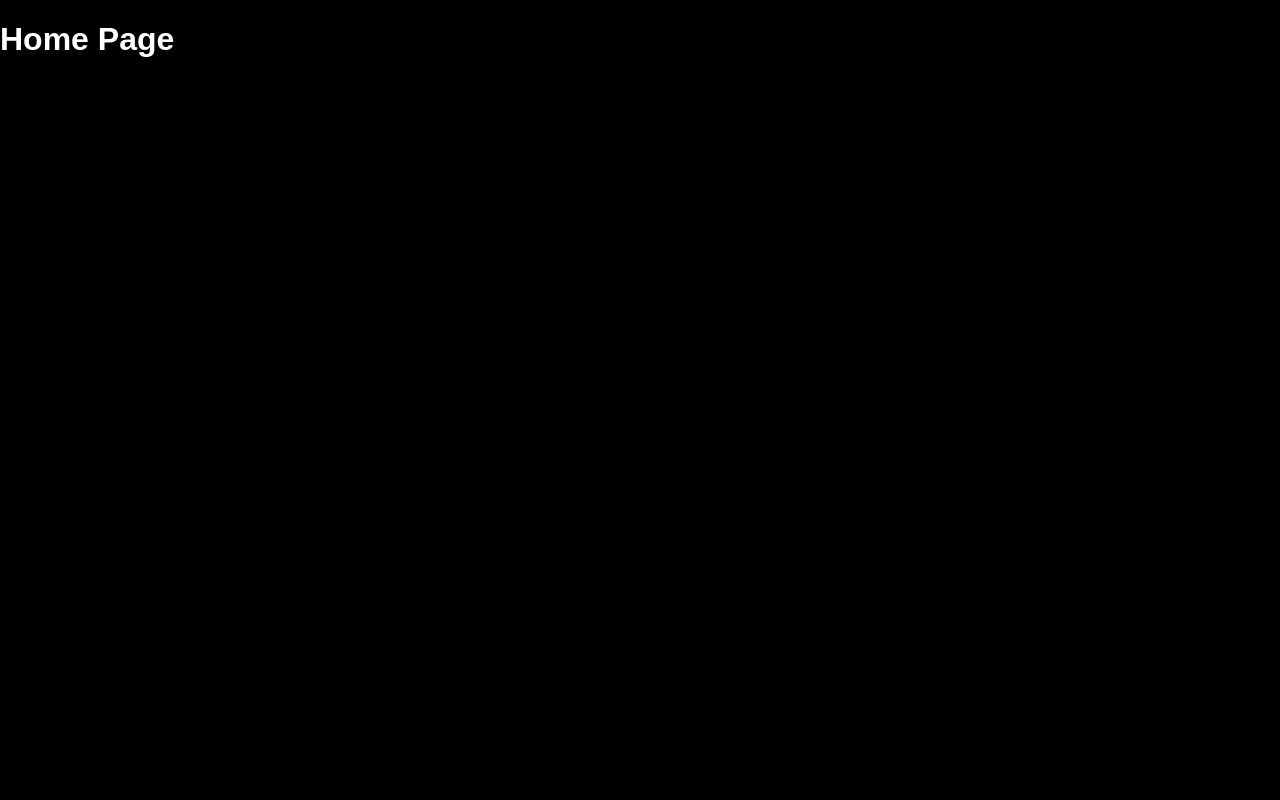
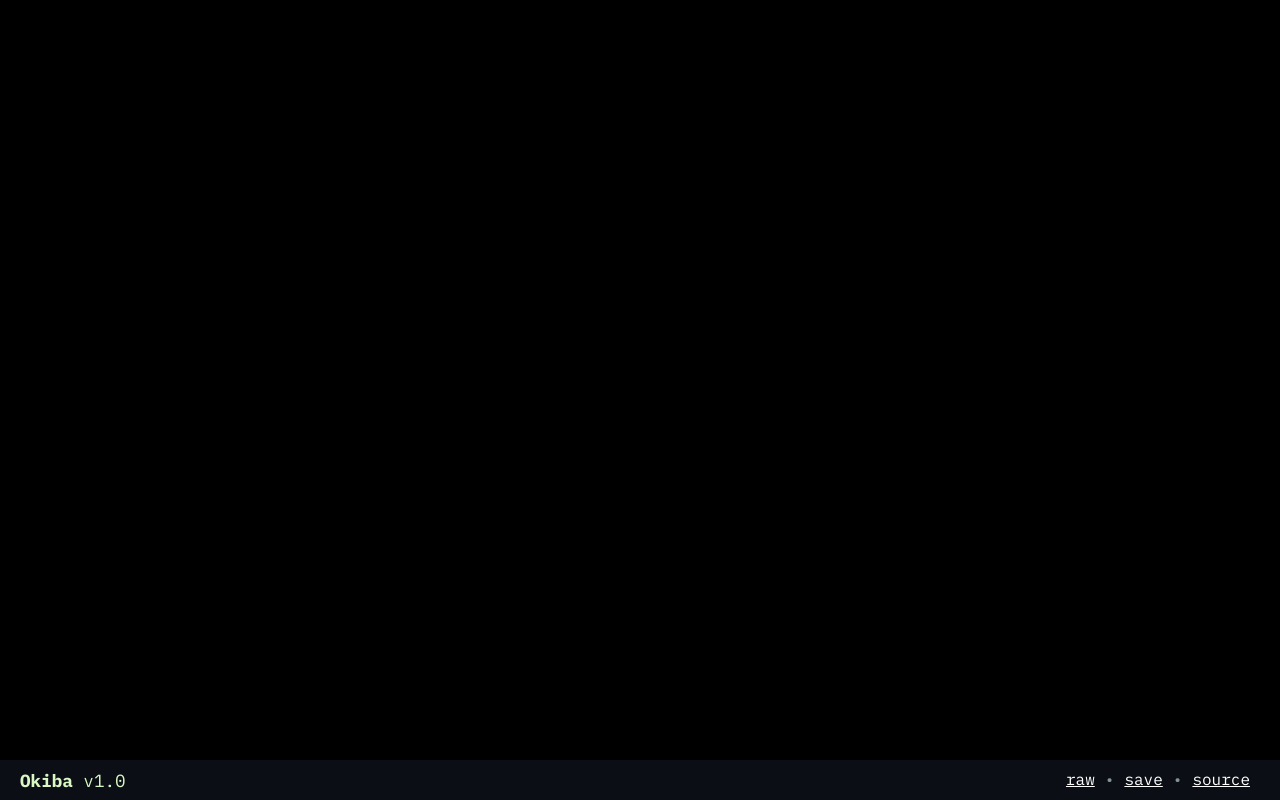
Before and after one commit to okiba-org/frontend, a React (Vite) app: page / in a window 1280 px wide. Built offline with nearby package versions, Linux system fonts and the light colour scheme.

Commit message:
feat: setup basic layout with bottom bar

```diff
--- a/index.html
+++ b/index.html
@@ -2,7 +2,7 @@
 <html lang="en">
   <head>
     <meta charset="UTF-8" />
-    <link rel="icon" type="image/svg+xml" href="/src/favicon.svg" />
+    <link rel="icon" type="image/png" href="/src/favicon.png" />
     <meta name="viewport" content="width=device-width, initial-scale=1.0" />
     <title>Okiba</title>
   </head>
--- a/package.json
+++ b/package.json
@@ -14,8 +14,8 @@
   },
   "devDependencies": {
     "@types/react": "^18.0.0",
+    "@types/react-dom": "^18.0.0",
     "@types/react-router-dom": "^5.3.3",
-    "@types/react-dom": "^18.0.0",
     "@vitejs/plugin-react": "^1.3.0",
     "typescript": "^4.6.3",
     "vite": "^2.9.9"
--- a/src/App.tsx
+++ b/src/App.tsx
@@ -1,17 +1,19 @@
-import {BrowserRouter as Router, Routes, Route} from 'react-router-dom';
-import Home from './pages/Home';
-import Paste from './pages/Paste';
+import { BrowserRouter as Router, Routes, Route } from "react-router-dom";
+import Home from "./pages/Home";
+import Paste from "./pages/Paste";
 
 function App() {
 	return (
-    <Router>
-    <div className='App'>
-      <Routes>
-        <Route path="/" element={<Home />}/>
-        <Route path="/:id" element={<Paste />}/>
-      </Routes>
-    </div>
-    </Router>
+		<Router>
+			<div
+				className="App"
+				style={{ display: "flex", flexDirection: "column", height: "100vh" }}>
+				<Routes>
+					<Route path="/" element={<Home />} />
+					<Route path="/:id" element={<Paste />} />
+				</Routes>
+			</div>
+		</Router>
 	);
 }
 
--- /dev/null
+++ b/src/components/BottomBar.tsx
@@ -0,0 +1,76 @@
+const BottomBar = () => {
+	return (
+		<div
+			style={{
+				height: "5vh",
+				minHeight: "30px",
+				background: "#0B0E14",
+				display: "flex",
+				alignItems: "center",
+				justifyContent: "space-between",
+				paddingInline: "20px",
+				justifySelf: "end",
+			}}
+			className="BottomBar">
+			<a
+				style={{
+					fontSize: "1.1rem",
+					color: "#D9F8C4",
+					cursor: "pointer",
+					textDecoration: "none",
+				}}
+				href="/">
+				<b>Okiba</b> v1.0
+			</a>
+			<ul
+				className="controls"
+				style={{
+					display: "flex",
+					justifyItems: "center",
+					marginBottom: "2px",
+				}}>
+				<ButtonControl text="raw" link="/" />
+				<Separator />
+				<ButtonControl text="save" link="/" />
+				<Separator />
+				<ButtonControl text="source" link="/" />
+			</ul>
+		</div>
+	);
+};
+
+const ButtonControl = (props: tControlProps) => {
+	return (
+		<a
+			href={props.link}
+			style={{
+				color: "white",
+			}}>
+			<li
+				style={{
+					marginInline: "10px",
+					listStyle: "none",
+					fontSize: "1rem",
+				}}>
+				{props.text}
+			</li>
+		</a>
+	);
+};
+
+const Separator = () => (
+	<div
+		style={{
+			fontSize: "1rem",
+			color: "#839496",
+		}}>
+		•
+	</div>
+);
+
+interface tControlProps {
+	text: string;
+	link: string;
+}
+
+export default BottomBar;
--- /dev/null
+++ b/src/components/Editor.tsx
@@ -0,0 +1,21 @@
+const Editor = () => {
+	return (
+		<textarea
+			className="editor"
+			autoFocus={true}
+			style={{
+				width: "auto",
+				backgroundColor: "black",
+				padding: "10px",
+				resize: "none",
+				borderWidth: 0,
+				flex: 1,
+				color: "#fbfbfb",
+				fontSize: 16,
+				outline: "none",
+			}}
+		/>
+	);
+};
+
+export default Editor;
--- a/src/index.css
+++ b/src/index.css
@@ -1,13 +1,14 @@
-body {
-  margin: 0;
-  font-family: sans-serif;
-  -webkit-font-smoothing: antialiased;
-  -moz-osx-font-smoothing: grayscale;
+@import url('https://fonts.googleapis.com/css2?family=IBM+Plex+Mono:wght@400;700&display=swap');
+
+* {
+  padding: 0%;
+  margin: 0%;
+}
+
+body{
+  font-family: "IBM Plex Mono", monospace;
   background: black;
   color: white;
+  /* min-height: 100%; */
+  height: 100vh;
 }
-
-code {
-  font-family: source-code-pro, Menlo, Monaco, Consolas, 'Courier New',
-    monospace;
-}
--- a/src/pages/Home.tsx
+++ b/src/pages/Home.tsx
@@ -1,9 +1,13 @@
+import BottomBar from "../components/BottomBar";
+import Editor from "../components/Editor";
+
 function Home() {
-    return (
-        <div className="container">
-            <h1>Home Page</h1>
-        </div>
-    )
+	return (
+		<>
+			<Editor />
+			<BottomBar />
+		</>
+	);
 }
 
 export default Home;
```
Also changed, not shown: src/main.tsx (+9 -9 lines), src/pages/Paste.tsx (+5 -5 lines), 1 other file (tests, documents, lock files or other folders).
